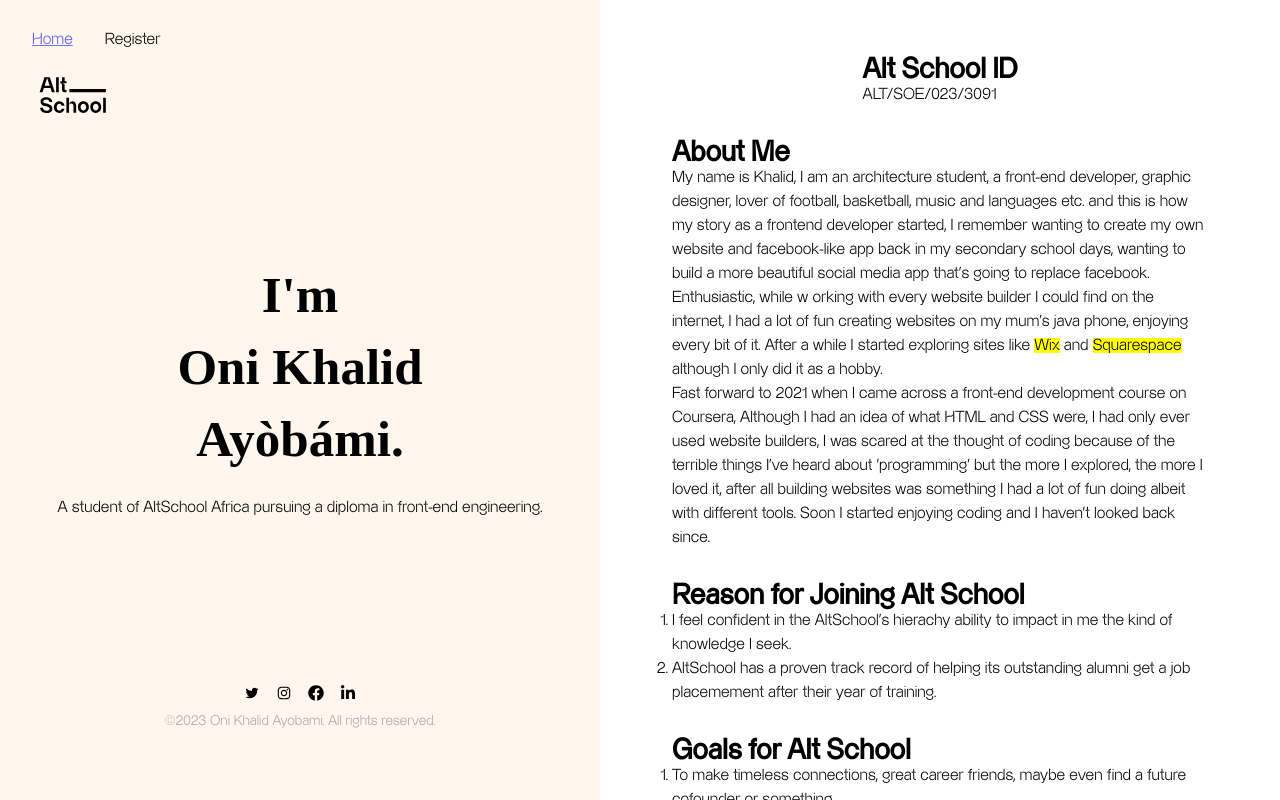
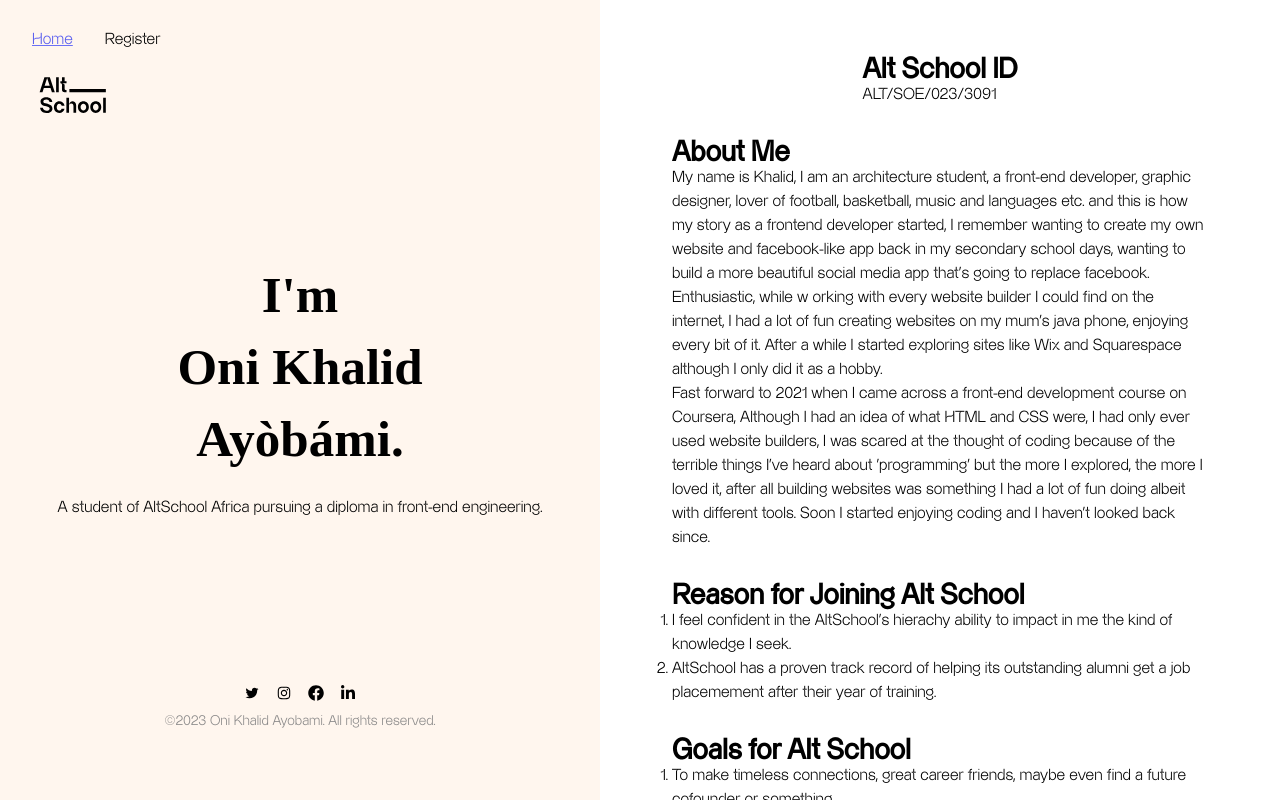
Before and after one commit to onikhalid/altschool-semester1-assignment1, a plain HTML site: page index.html in a window 1280 px wide. Drawn offline with Linux system fonts and the light colour scheme; a web font is replaced by a local one.

Commit message:
accessibilty fix

```diff
--- a/index.html
+++ b/index.html
@@ -73,7 +73,7 @@
         <h3>About Me</h3>
         <p>My name is Khalid, I am an architecture student, a front-end developer, graphic designer, lover of football, basketball, music and languages etc. and this is how my story as a frontend developer started, I remember wanting to create my own website and facebook-like app back in my secondary school days, wanting to build a more beautiful social media app that's going to replace facebook.
             Enthusiastic, while w orking with every website builder I could find on the internet, I had a lot of fun creating websites on my mum's java phone, enjoying every bit of it.
-            After a while I started exploring sites like <mark><a href="https://www.wix.com" target="_blank">Wix</a></mark> and <mark><a href="https://www.squarespace.com/" target="_blank">Squarespace</a></mark> although I only did it as a hobby.
+            After a while I started exploring sites like <a href="https://www.wix.com" target="_blank">Wix</a> and <a href="https://www.squarespace.com/" target="_blank">Squarespace</a> although I only did it as a hobby.
         </p>
         <p>
             Fast forward to 2021 when I came across a front-end development course on Coursera, Although I had an idea of what HTML and CSS were, I had only ever used website builders, I was scared at
--- a/style.css
+++ b/style.css
@@ -55,7 +55,7 @@ option {
 }
 
 span {
-    color: #aaa;
+    color: #8a8989;
     font-size: .875rem;
 }
 
```
